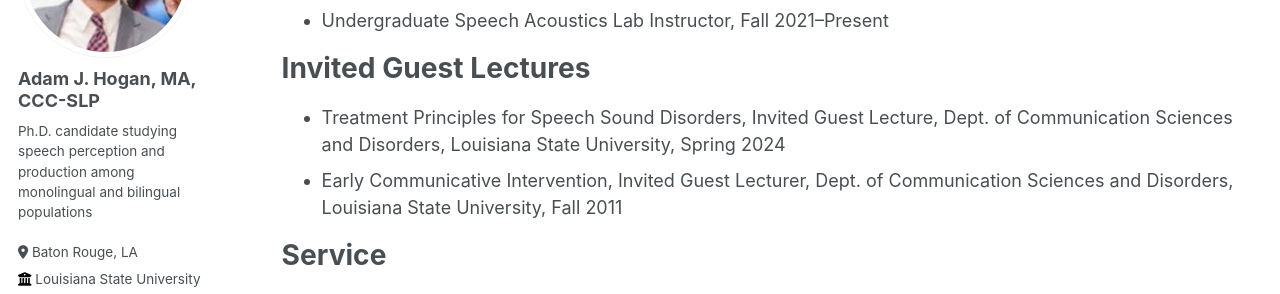
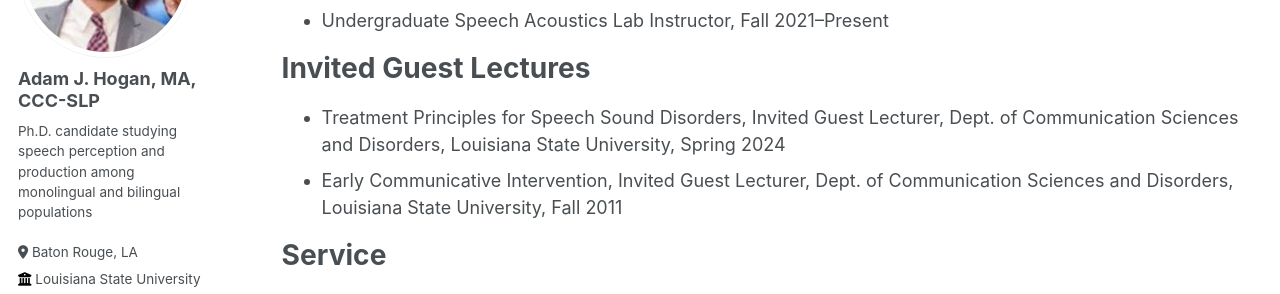
Before and after one commit to adamjhogan/adamjhogan.github.io, a Jekyll site: the page built from _pages/cv.md, in a window 1280 px wide and 900 px high, scrolled down 2093 px. Shown: the part 153-447 px from the top of the window. Built offline with Jekyll 4.4.1, drawn with Linux system fonts in a browser that asks for light colours; some web fonts are replaced.

Commit message:
Update cv.md

```diff
--- a/_pages/cv.md
+++ b/_pages/cv.md
@@ -76,7 +76,7 @@ Teaching Experience
 
 Invited Guest Lectures
 ======
-* Treatment Principles for Speech Sound Disorders, Invited Guest Lecture, Dept. of Communication Sciences and Disorders, Louisiana State University, Spring 2024
+* Treatment Principles for Speech Sound Disorders, Invited Guest Lecturer, Dept. of Communication Sciences and Disorders, Louisiana State University, Spring 2024
 * Early Communicative Intervention, Invited Guest Lecturer, Dept. of Communication Sciences and Disorders, Louisiana State University, Fall 2011
 
 Service
```
